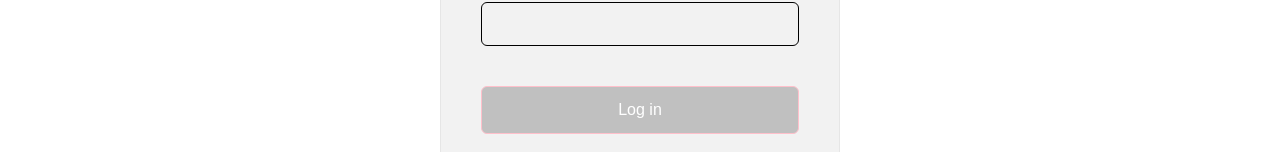
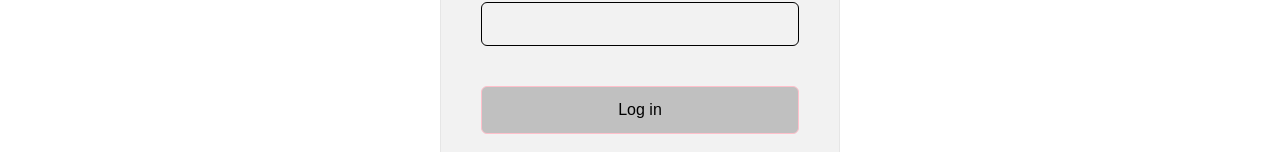
Before and after one commit to KamoEllen/Travel-To-SA, a React (Create React App) app: page /login in a window 1280 px wide. Shown: the part 800-952 px from the top of the page. Built offline with nearby package versions, Linux system fonts and the light colour scheme.

Commit message:
Update index.css

```diff
--- a/src/index.css
+++ b/src/index.css
@@ -105,7 +105,7 @@ form input {
   border: 1px solid;
   border-color: pink;
   border-radius: 6px;
-  color: white; /* White */
+  color: black; /* White */
   cursor: pointer;
   font-weight: 400;
   height: 48px;
```
